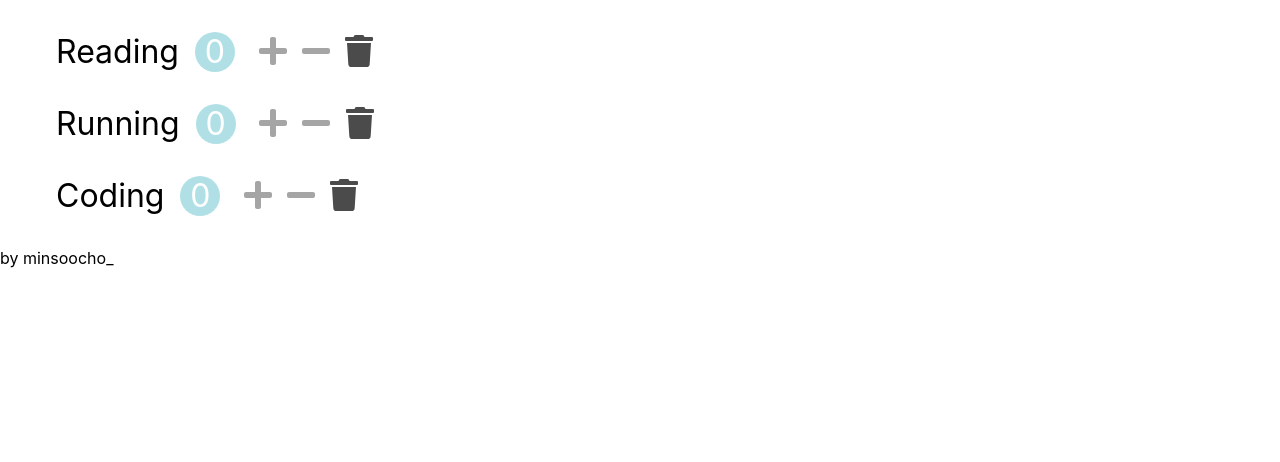
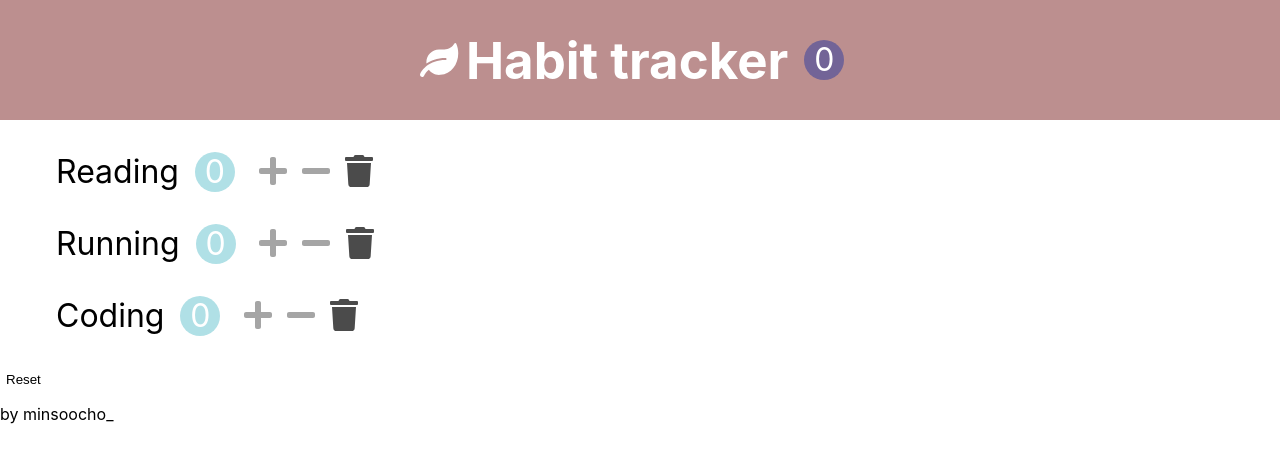
Before and after one commit to minsoocho-hj/react-habit-tracker, a React (Create React App) app: page / in a window 1280 px wide. Shown: the top 462 px of the page. Built offline with nearby package versions, Linux system fonts and the light colour scheme.

Commit message:
add navbar and reset btn

```diff
--- a/src/app.css
+++ b/src/app.css
@@ -1,3 +1,7 @@
+* {
+  box-sizing: border-box;
+  /* 박스 사이즈가 패딩, 보더가 위드와 하잇에 포함되도록 */
+}
 button {
   background-color:  transparent;
   border: none;
@@ -39,3 +43,29 @@ button {
 .habit-delete {
   color: black;
 }
+
+nav {
+background-color: rosybrown;
+height: 120px;
+color: white;
+font-size: 34px;
+display: flex;
+justify-content: center;
+align-items: center;
+}
+
+.navbar-logo {
+  margin-right: 0.5rem
+}
+
+.nav-count {
+  display: inline-block;
+  text-align: center;
+  font-size: 2rem;
+  width: 2.5rem;
+  height: 2.5rem;
+  margin: 0 1rem;
+  background-color: rgb(114, 100, 151);
+  color: white;
+  border-radius: 50%;
+}
--- a/src/app.jsx
+++ b/src/app.jsx
@@ -1,9 +1,65 @@
-import React from 'react';
+import React, { Component } from 'react';
 import './app.css';
-import Habit from './components/habits';
+import Habits from './components/habits';
+import Navbar from './components/navbar';
 
-function App() {
-  return <Habit />;
+class App extends Component {
+  state = {
+    habits: [
+      { id: 1, name: 'Reading', count: 0 },
+      { id: 2, name: 'Running', count: 0 },
+      { id: 3, name:'Coding', count: 0 }
+    ]
+  };
+
+
+  handleIncrease = (habit) => {
+    const habits = [...this.state.habits] // state에 있는 배열에 바로 접근하면 안되기때문에 spread operator 사용함.
+    const index = habits.indexOf(habit)
+    habits[index].count++;
+    this.setState({ habits }); // 복사한 배열 업데이트 시켜주기. 키,밸류 이름 같은 경우 { 이름하나 } 작성.
+  };
+
+  handleDecrease = (habit) => {
+    const habits = [...this.state.habits]
+    const index = habits.indexOf(habit)
+    const count = habits[index].count - 1;
+    habits[index].count = 0 ? count : 0;
+    this.setState({ habits });
+  };
+
+  handleDelete = (habit) => {
+    const habits = this.status.habits //spread operator를 쓰지않는 이유는 이미 filter를 이용해 새로운 배열을 만들었기 때문.
+    const filter_habit = habits.filter(item => item.id !== habit.id); // array.filter는 조건이 맞는 아이들을 모아서, 새로운 배열(새로운 컨테이너)를 만들어 주기 때문
+    this.setState({ habits: filter_habit});
+  };
+
+  handleReset = () => {
+    // const habits = [...this.state.habits]
+    // habits.map(item => (item.count = 0))
+    const habits = this.state.habits.map(habit => {
+      habit.count = 0;
+      return habit;
+    });
+    this.setState({ habits })
+  }
+
+  render() {
+    return (
+      <>
+
+      <Navbar
+        totalCount={this.state.habits.filter(item => item.count > 0).length} />
+      <Habits
+        habits={this.state.habits}
+        onIncrease={this.handleIncrease}
+        onDecrease={this.handleDecrease}
+        onDelete={this.handleDelete}
+        onReset={this.handleReset}
+        />
+      </>
+    );
+  }
 }
 
 export default App;
--- a/src/components/habit.jsx
+++ b/src/components/habit.jsx
@@ -1,12 +1,8 @@
 import React, { Component } from 'react';
 
 class Habit extends Component {
-    state = {
-      count: 0,
-    };
-
   handleIncrease = () => {
-    this.props.onIncrease(this.props.habit)
+    this.props.onIncrease(this.props.habit) //habits에서 전달된 프롭 받음 ~
     };
   handleDecrease = () => {
     this.props.onDecrease(this.props.habit)
@@ -15,8 +11,9 @@ class Habit extends Component {
     this.props.onDelete(this.props.habit)
     };
   render() {
-    const { name, count } = this.props.habit;
+    const { name, count } = this.props.habit; // this.props.habit.name /.count 여러개 있으면 축약형으로 작성.
     return <>
+
       <li className="habit">
           <span className="habit-name">{name}</span>
           <span className="habit-count">{count}</span>
--- a/src/components/habits.jsx
+++ b/src/components/habits.jsx
@@ -2,43 +2,22 @@ import React, { Component } from 'react';
 import Habit from './habit';
 
  class Habits extends Component {
-  state = {
-    habits: [
-      { id: 1, name: 'Reading', count: 0 },
-      { id: 2, name: 'Running', count: 0 },
-      { id: 3, name:'Coding', count: 0 }
-    ]
-  };
-
-  handleIncrease = (habit) => {
-    const habits = [...this.state.habits]
-    const index = habits.indexOf(habit)
-    habits[index].count++;
-    this.setState({ habits });
-    };
-  handleDecrease = (habit) => {
-    const habits = [...this.state.habits]
-    const index = habits.indexOf(habit)
-
-    this.setState({ habits });
-    };
-  handleDelete = (habit) => {
-    console.log(`delete ${habit}`)
-    };
 
   render() {
     return (
-    <ul>
-      {this.state.habits.map(habit => (
-        <Habit
-          key={habit.id}
-          habit={habit}
-          onIncrease={this.handleIncrease}
-          onDecrease={this.handleDecrease}
-          onDelete={this.handleDelete} />
-      ))}
-
-    </ul>
+      <>
+      <ul>
+        {this.props.habits.map(habit => (
+          <Habit
+            key={habit.id} // 리액트 제공 key 키워드. 배열 이터레잍 할 땐 키 값 반드시 프롭으로 전달해줘야함.
+            habit={habit}
+            onIncrease={this.props.onIncrease}
+            onDecrease={this.props.onDecrease}
+            onDelete={this.props.onDelete} /> // props으로 전달시켜주기 ~ 그래서 habit 컴포넌트에서 이 전달된 프롭에 접근해서 데이터 활용 가능 ~~
+        ))}
+      </ul>
+      <button className="habits-reset" onClick={this.props.onReset}>Reset</button>
+      </>
     );
   }
 }
--- /dev/null
+++ b/src/components/navbar.jsx
@@ -0,0 +1,15 @@
+import React, { Component } from 'react'
+
+export default class Navbar extends Component {
+  render() {
+    return (
+      <>
+        <nav>
+        <i className="navbar-logo fas fa-leaf"></i>
+        <h1>Habit tracker</h1>
+          <span className="nav-count">{this.props.totalCount}</span>
+      </nav>
+      </>
+    )
+  }
+}
```
